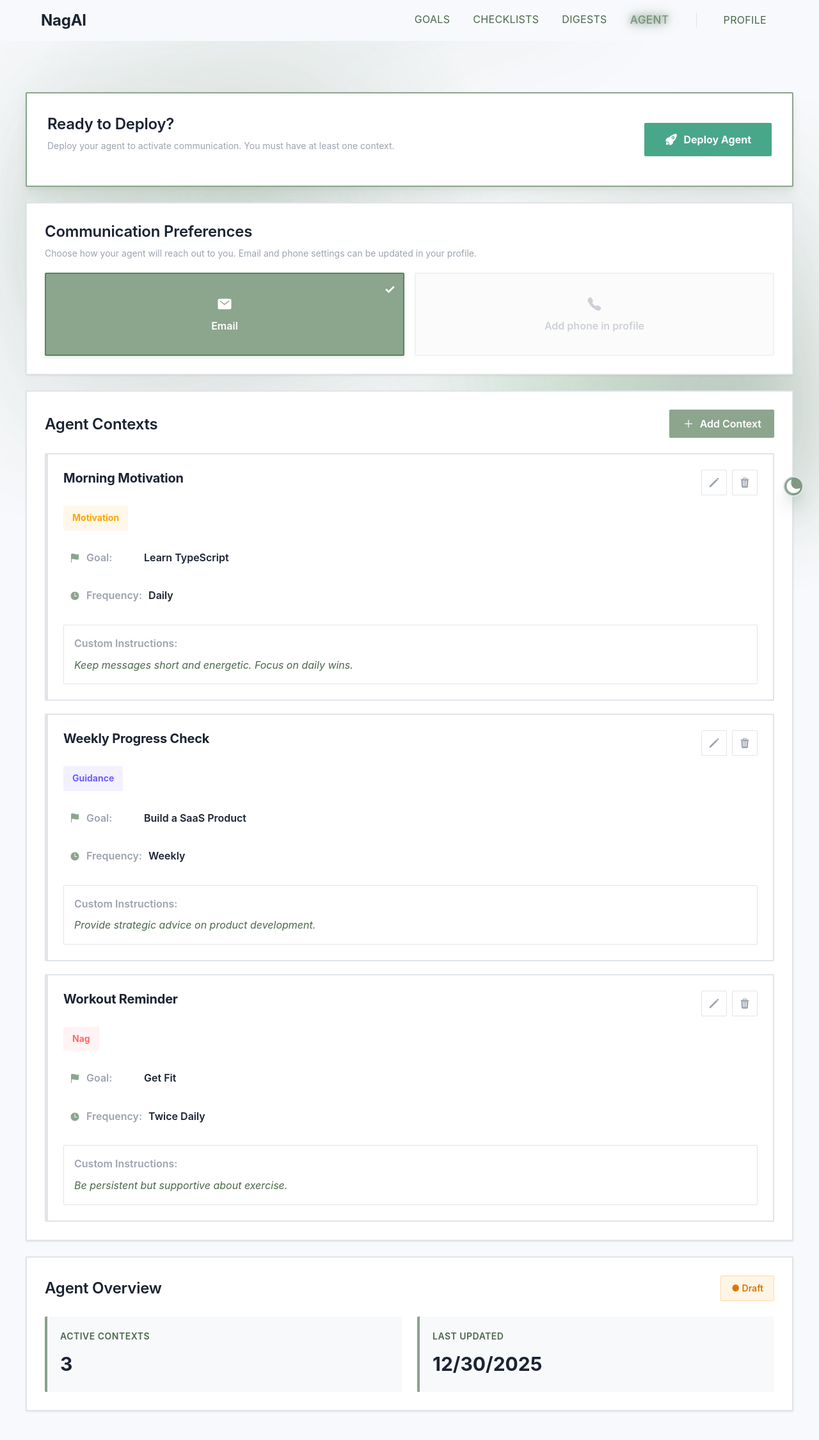
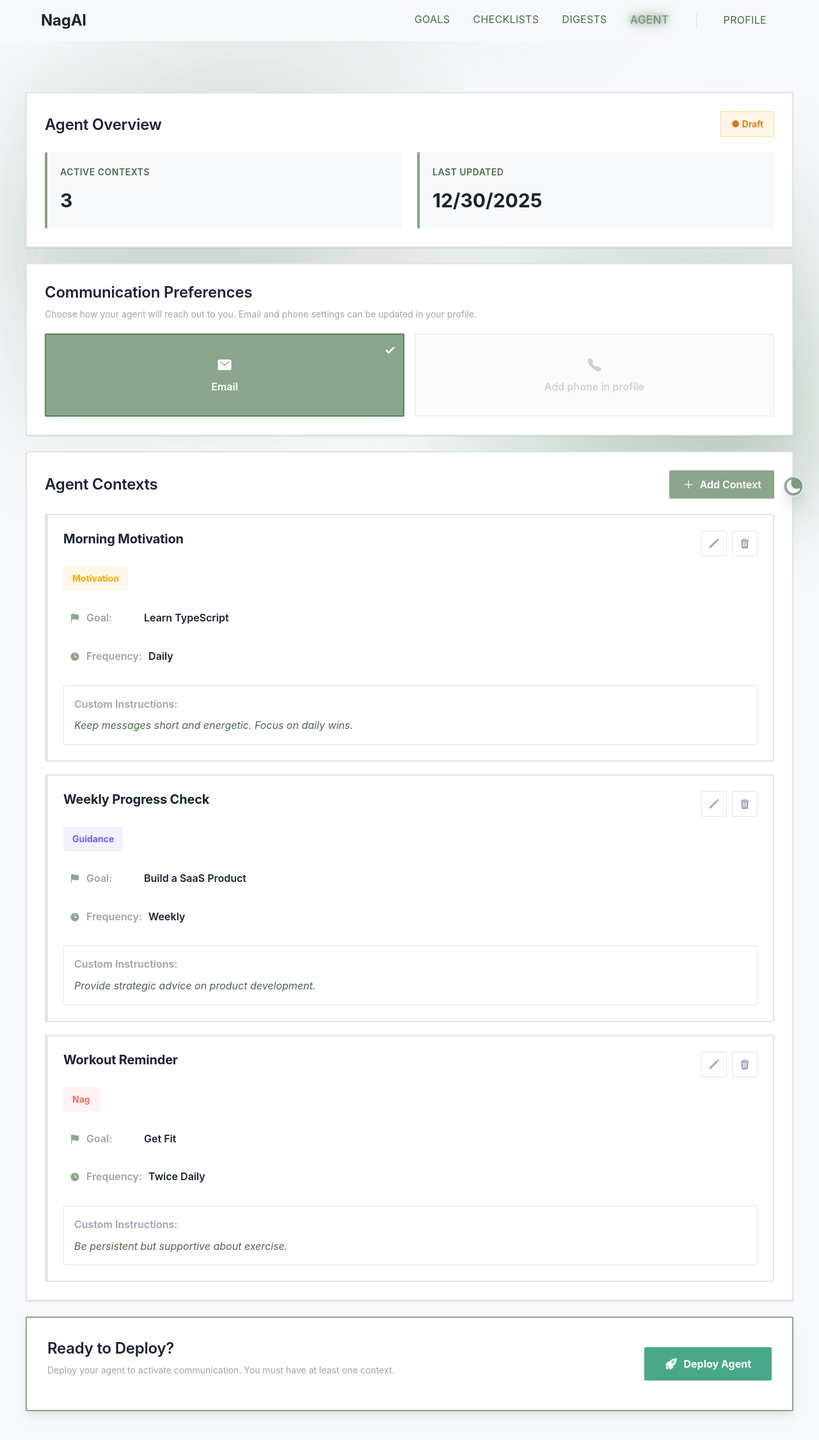
Before and after one commit to emmanuel-sp/NagAI, a Next.js app in the folder frontend/: page /agent in a window 1280 px wide. Shown: the top 2250 px of the page at 64% size. Built offline with nearby package versions, Linux system fonts and the light colour scheme; sample sign-in values are in the browser's storage.

Commit message:
swapped deploy and agent overview components on agent builder page

```diff
--- a/frontend/components/agent-builder/AgentBuilderContainer.tsx
+++ b/frontend/components/agent-builder/AgentBuilderContainer.tsx
@@ -217,14 +217,7 @@ export default function AgentBuilderContainer() {
   return (
     <div className={styles.agentBuilderContainer}>
       <div className={styles.agentBuilderContent}>
-        <DeploymentPanel
-          isDeployed={agent.isDeployed}
-          canDeploy={canDeploy}
-          isDeploying={isDeploying}
-          deployedAt={agent.deployedAt}
-          onDeploy={handleDeploy}
-          onStop={handleStop}
-        />
+        <AgentOverview agent={agent} />
 
         <CommunicationSettings
           currentChannel={agent.communicationChannel}
@@ -247,7 +240,14 @@ export default function AgentBuilderContainer() {
           />
         )}
 
-        <AgentOverview agent={agent} />
+        <DeploymentPanel
+          isDeployed={agent.isDeployed}
+          canDeploy={canDeploy}
+          isDeploying={isDeploying}
+          deployedAt={agent.deployedAt}
+          onDeploy={handleDeploy}
+          onStop={handleStop}
+        />
       </div>
 
       <CreateContextModal
```
